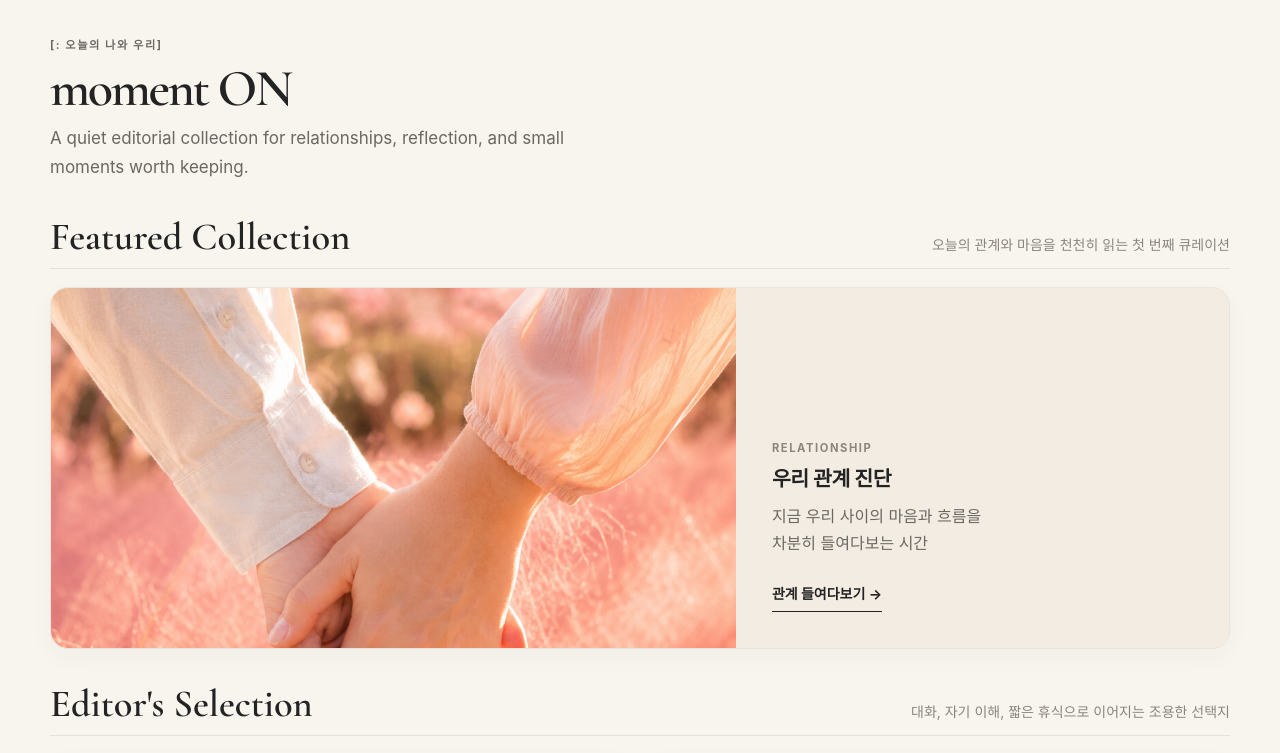
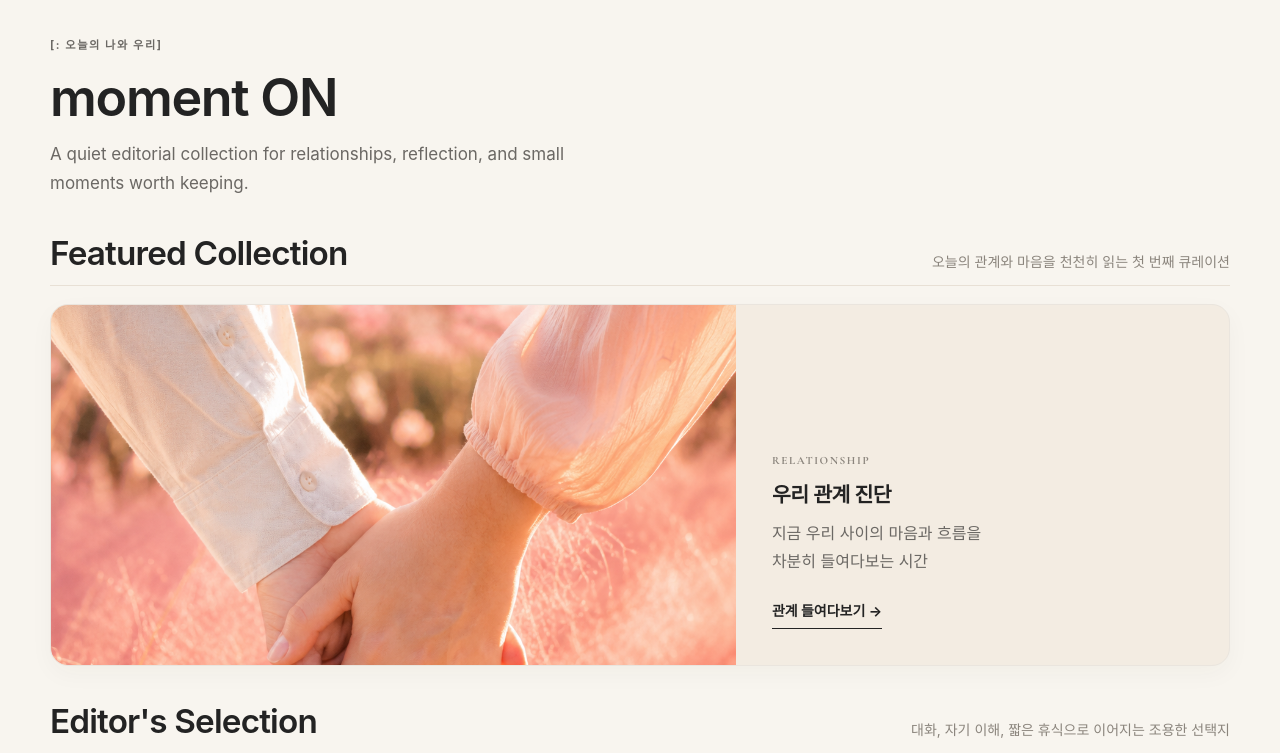
Before and after one commit to coffee-and/eun-contents, a React (Vite) app: page / in a window 1280 px wide. Shown: the top 753 px of the page. Built offline with nearby package versions, Linux system fonts and the light colour scheme; no server answers; grey boxes are pictures that could not be loaded; a web font is replaced by a local one.

Commit message:
style: refine editorial typography scale

```diff
--- a/src/shared/styles/global.css
+++ b/src/shared/styles/global.css
@@ -48,21 +48,18 @@ select,
 [role="button"],
 [tabindex] {
   -webkit-tap-highlight-color: transparent;
-  outline: none;
   -webkit-touch-callout: none;
 }
 
-button:focus,
 button:focus-visible,
-button:active,
-a:focus,
 a:focus-visible,
-a:active,
-[role="button"]:focus,
+input:focus-visible,
+textarea:focus-visible,
+select:focus-visible,
 [role="button"]:focus-visible,
-[role="button"]:active {
-  outline: none;
-  box-shadow: none;
+[tabindex]:focus-visible {
+  outline: 2px solid var(--button-focus, currentColor);
+  outline-offset: 3px;
 }
 
 .visually-hidden {
@@ -204,6 +201,83 @@ a:active,
   color: var(--button-ghost-hover-text, var(--button-ghost-text, currentColor));
 }
 
+/* Korean display typography stays in Pretendard across all feature surfaces. */
+.hub-hero__title,
+.content-section__head span,
+.content-card__title,
+.coming-soon__card h1,
+.hero__title,
+.mode-select__title,
+.mode-card strong,
+.question-card__title,
+.capture-panel__title,
+.result-summary__title,
+.result-section__title,
+.premium-report__title,
+.tq-hero h1,
+.tq-section__head h2,
+.tq-sheet-head h2,
+.tq-complete-card h2,
+.tq-select-card strong,
+.tq-question-item__head h3 {
+  font-family: var(--font-sans) !important;
+  letter-spacing: -0.025em;
+}
+
+/* Cormorant is reserved for small English editorial accents only. */
+.content-card__category,
+.coming-soon__category,
+.hero__eyebrow,
+.mode-select__eyebrow,
+.mode-card__label,
+.tq-hero__eyebrow,
+.tq-section__head > span,
+.tq-sheet-head span,
+.tq-complete-card > span {
+  font-family: var(--font-serif);
+}
+
+/* Hard caps prevent viewport-based title inflation from legacy selectors. */
+.hub-hero__title,
+.hero__title {
+  font-size: var(--font-page-title) !important;
+  line-height: var(--line-title) !important;
+}
+
+.content-section__head span,
+.mode-select__title,
+.tq-hero h1,
+.tq-section__head h2,
+.tq-sheet-head h2,
+.tq-complete-card h2,
+.coming-soon__card h1 {
+  font-size: var(--font-section-title) !important;
+  line-height: var(--line-title) !important;
+}
+
+.question-card__title,
+.tq-question-item__head h3 {
+  font-size: var(--font-question-title) !important;
+  line-height: var(--line-title) !important;
+}
+
+.content-card__title,
+.content-card--portrait .content-card__title,
+.content-card--quiet .content-card__title,
+.mode-card strong,
+.tq-select-card strong {
+  font-size: var(--font-card-title) !important;
+  line-height: 1.28 !important;
+}
+
+.capture-panel__title,
+.result-summary__title,
+.result-section__title,
+.premium-report__title {
+  font-size: var(--font-result-title) !important;
+  line-height: var(--line-title) !important;
+}
+
 @media (max-width: 768px) {
   .button {
     min-height: 48px;
```
